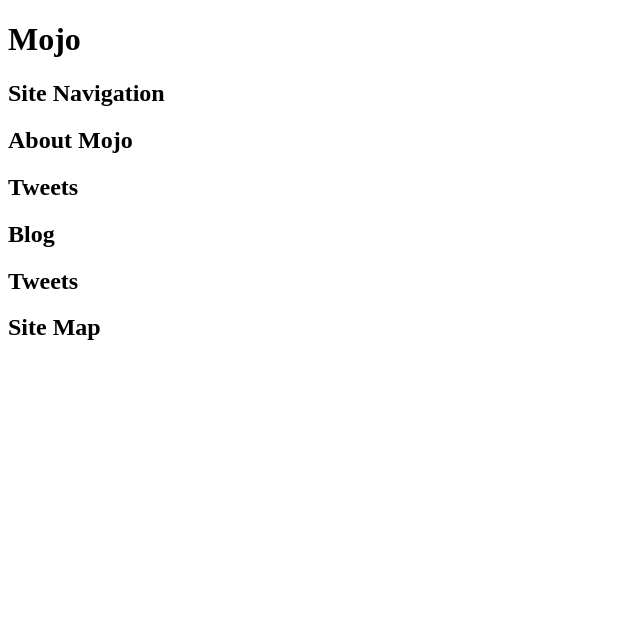
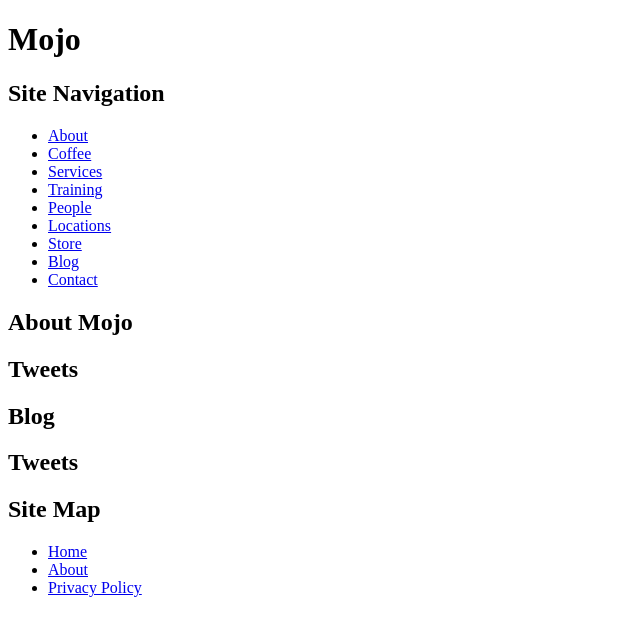
Before and after one commit to cvetter34/first-html, a plain HTML site: page index.html in a window 1280 px wide. Shown: the whole page, without its empty margins (0-640 px from the left). Drawn offline with Linux system fonts and the light colour scheme.

Commit message:
Nav links added.

```diff
--- a/index.html
+++ b/index.html
@@ -10,6 +10,17 @@
     <!-- logo goes here -->
     <nav>
       <h2>Site Navigation</h2>
+      <ul>
+        <li><a href="/about">About</a></li>
+        <li><a href="/coffee">Coffee</a></li>
+        <li><a href="/services">Services</a></li>
+        <li><a href="/training">Training</a></li>
+        <li><a href="/people">People</a></li>
+        <li><a href="/locations">Locations</a></li>
+        <li><a href="/store">Store</a></li>
+        <li><a href="/blog">Blog</a></li>
+        <li><a href="/contact">Contact</a></li>
+     </ul>
     <!-- the header nav links go here -->
     </nav>
   </header>
@@ -43,6 +54,11 @@
   <!-- footer content goes here -->
   <nav>
     <h2>Site Map</h2>
+    <ul>
+      <li><a href="/">Home</a></li>
+      <li><a href="/about">About</a></li>
+      <li><a href="/privacy">Privacy Policy</a></li>
+ </ul>
     <!-- the footer nav links go here -->
   </nav>
 </footer>
```
